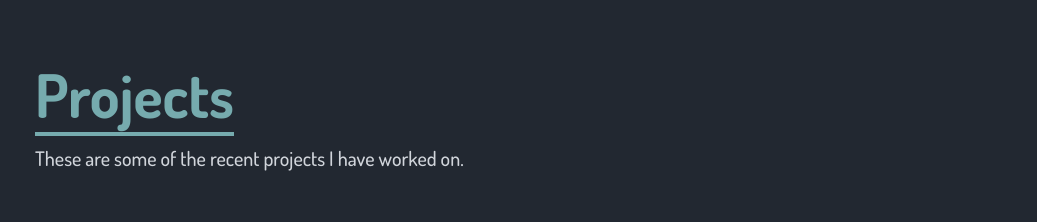
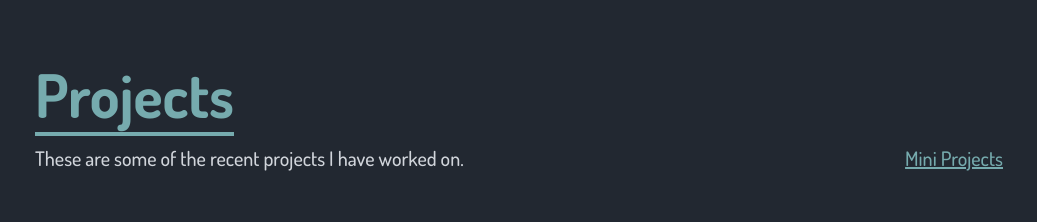
Before and after one commit to vbv-vaibhav/personal-portfolio-website, a React (Vite) app: page / in a window 1280 px wide. Shown: the part 2440-2662 px from the top of the page, without its empty margins (121-1158 px from the left). Built offline with nearby package versions, Linux system fonts and the light colour scheme.

Commit message:
added a mini projects link

```diff
--- a/src/components/Projects.jsx
+++ b/src/components/Projects.jsx
@@ -13,9 +13,15 @@ const Projects = () => {
           <p className="text-[#76ABAE] text-6xl font-bold inline border-b-4 border-[#76ABAE] hover:text-white duration-300">
             Projects
           </p>
-          <p className="py-5 text-xl">
-            These are some of the recent projects I have worked on.
-          </p>
+          <div className="py-5 text-xl flex justify-between">
+            <p>These are some of the recent projects I have worked on.</p>
+            <a
+              href="https://github.com/vbv-vaibhav/mini-projects"
+              className="underline text-[#76ABAE] hover:text-white duration-300"
+            >
+              Mini Projects
+            </a>
+          </div>
         </div>
 
         <div className="grid grid-cols-1 sm:grid-cols-2 gap-8">
```
